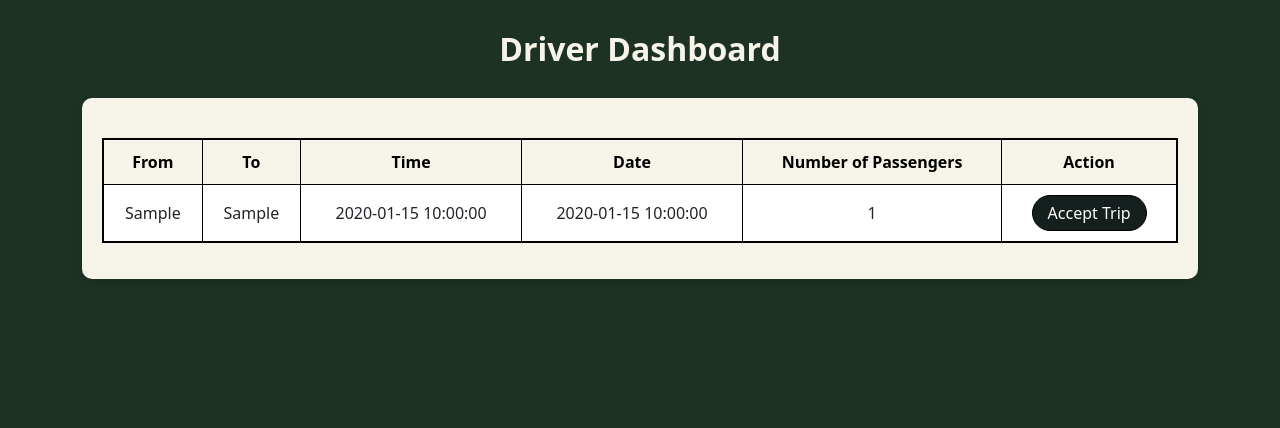
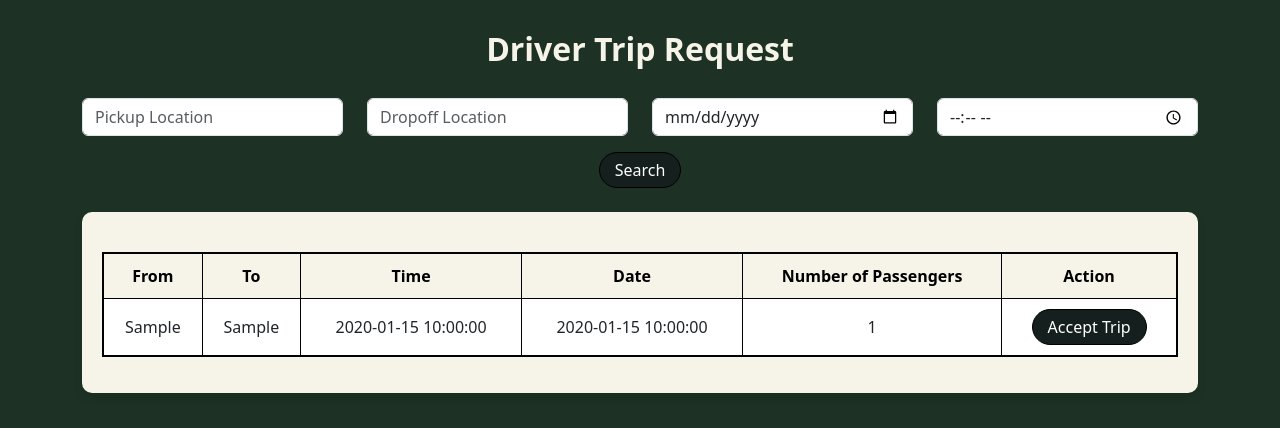
Before and after one commit to norik999/GitHubUniRide, a Flask app: template templates/DriverTripRequests.html in a window 1280 px wide. Shown: the part 59-487 px from the top of the page. Run offline with Flask 3, Linux system fonts and the light colour scheme; the template is opened without the code that fills it: most values are stand-ins (such as "Sample title", 1, 10 or a date in 2020); some libraries are stand-ins or nearby versions.

Commit message:
Add files via upload

```diff
--- a/templates/DriverTripRequests.html
+++ b/templates/DriverTripRequests.html
@@ -147,7 +147,30 @@
     </nav>
 
     <div class="container">
-        <h2 class="text-center">Driver Dashboard</h2>
+        <h2 class="text-center">Driver Trip Request</h2>
+
+        <!-- Search Form -->
+        <form action="{{ url_for('driver_triprequest') }}" method="GET" class="mb-4">
+            <div class="row">
+                <div class="col-md-3">
+                    <input type="text" name="pickup_location" class="form-control" placeholder="Pickup Location" value="{{ request.args.get('pickup_location', '') }}">
+                </div>
+                <div class="col-md-3">
+                    <input type="text" name="dropoff_location" class="form-control" placeholder="Dropoff Location" value="{{ request.args.get('dropoff_location', '') }}">
+                </div>
+                <div class="col-md-3">
+                    <input type="date" name="trip_date" class="form-control" value="{{ request.args.get('trip_date', '') }}">
+                </div>
+                <div class="col-md-3">
+                    <input type="time" name="trip_time" class="form-control" value="{{ request.args.get('trip_time', '') }}">
+                </div>
+            </div>
+            <div class="row mt-3">
+                <div class="col text-center">
+                    <button type="submit" class="btn btn-primary">Search</button>
+                </div>
+            </div>
+        </form>
 
         <!-- Flash Messages -->
         {% with messages = get_flashed_messages(with_categories=true) %}
```
